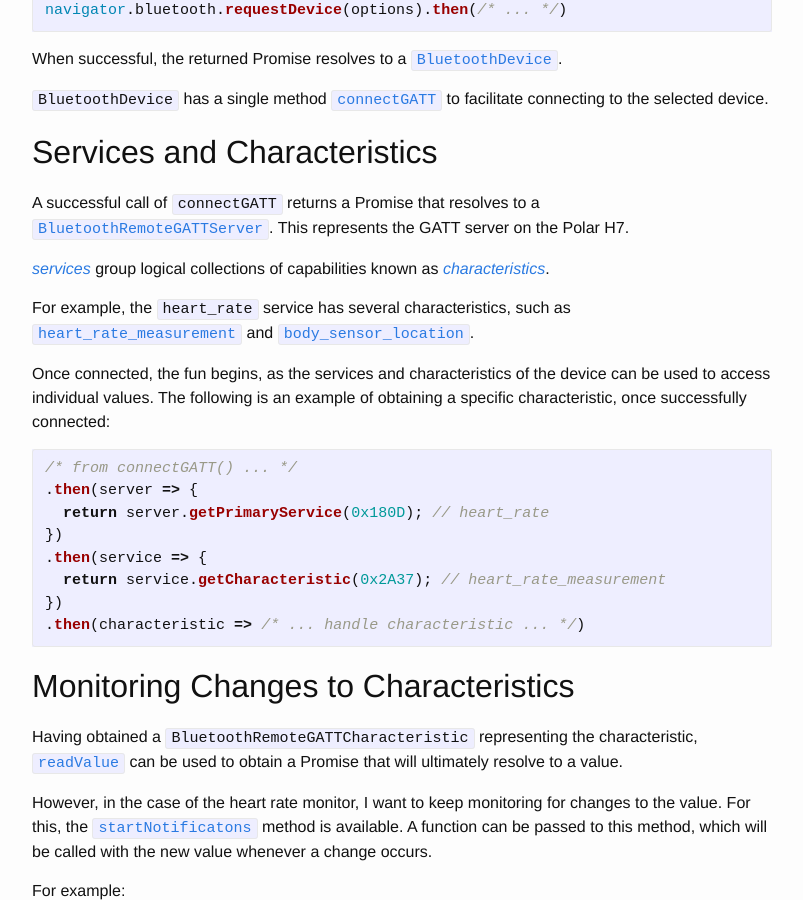
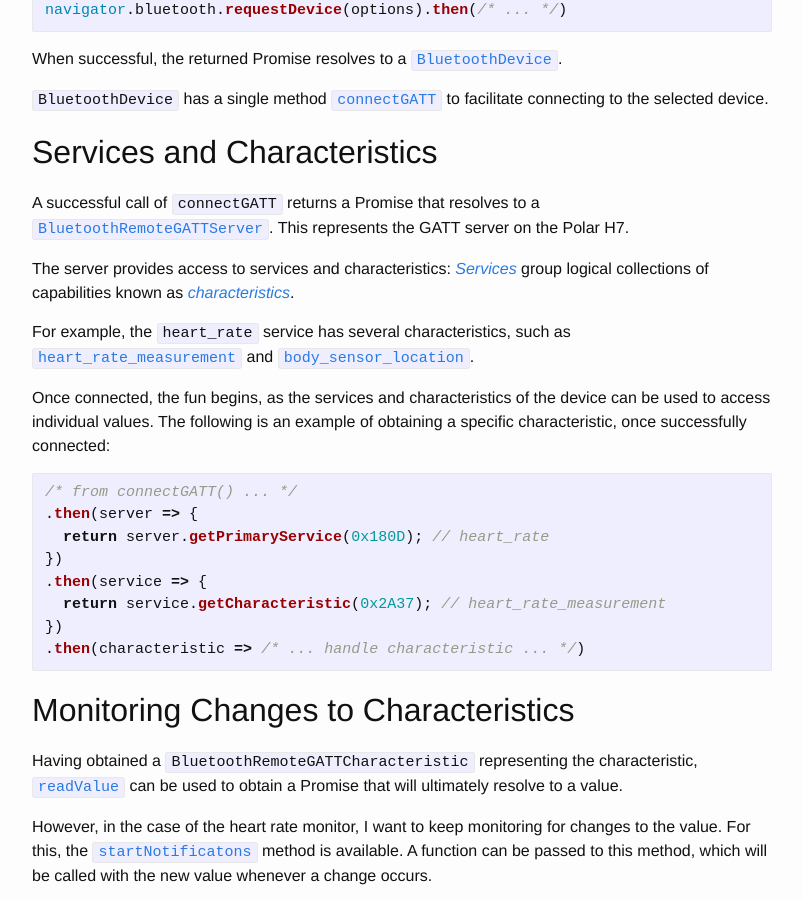
Before and after one commit to plemont/plemont.github.io, a Jekyll site: the page built from _posts/2016-04-11-web-bluetooth-experiments.md, in a window 1280 px wide and 900 px high, scrolled down 1544 px. Shown: the whole window, without its empty margins (238-1041 px from the left). Built offline with Jekyll 4.4.1, drawn with Linux system fonts in a browser that asks for light colours.

Commit message:
Minor addition

```diff
--- a/_posts/2016-04-11-web-bluetooth-experiments.md
+++ b/_posts/2016-04-11-web-bluetooth-experiments.md
@@ -62,7 +62,7 @@ When successful, the returned Promise resolves to a [`BluetoothDevice`](https://
 
 A successful call of `connectGATT` returns a Promise that resolves to a [`BluetoothRemoteGATTServer`](https://developer.mozilla.org/en-US/docs/Web/API/BluetoothRemoteGATTServer). This represents the GATT server on the Polar H7.
 
-[*services*](https://learn.adafruit.com/introduction-to-bluetooth-low-energy/gatt#services) group logical collections of capabilities known as [*characteristics*](https://learn.adafruit.com/introduction-to-bluetooth-low-energy/gatt#characteristics).
+The server provides access to services and characteristics: [*Services*](https://learn.adafruit.com/introduction-to-bluetooth-low-energy/gatt#services) group logical collections of capabilities known as [*characteristics*](https://learn.adafruit.com/introduction-to-bluetooth-low-energy/gatt#characteristics).
 
 For example, the `heart_rate` service has several characteristics, such as [`heart_rate_measurement`](https://developer.bluetooth.org/gatt/characteristics/Pages/CharacteristicViewer.aspx?u=org.bluetooth.characteristic.heart_rate_measurement.xml) and [`body_sensor_location`](https://developer.bluetooth.org/gatt/characteristics/Pages/CharacteristicViewer.aspx?u=org.bluetooth.characteristic.body_sensor_location.xml).
 
```
